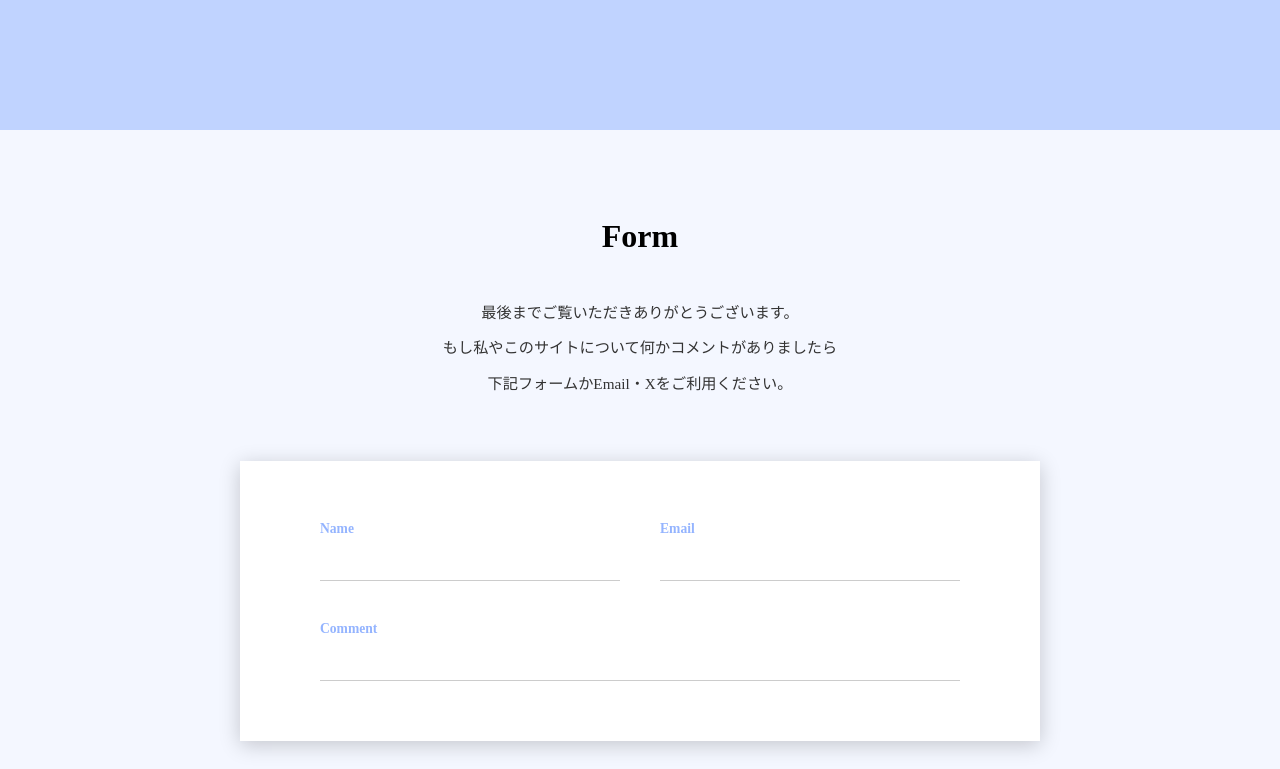
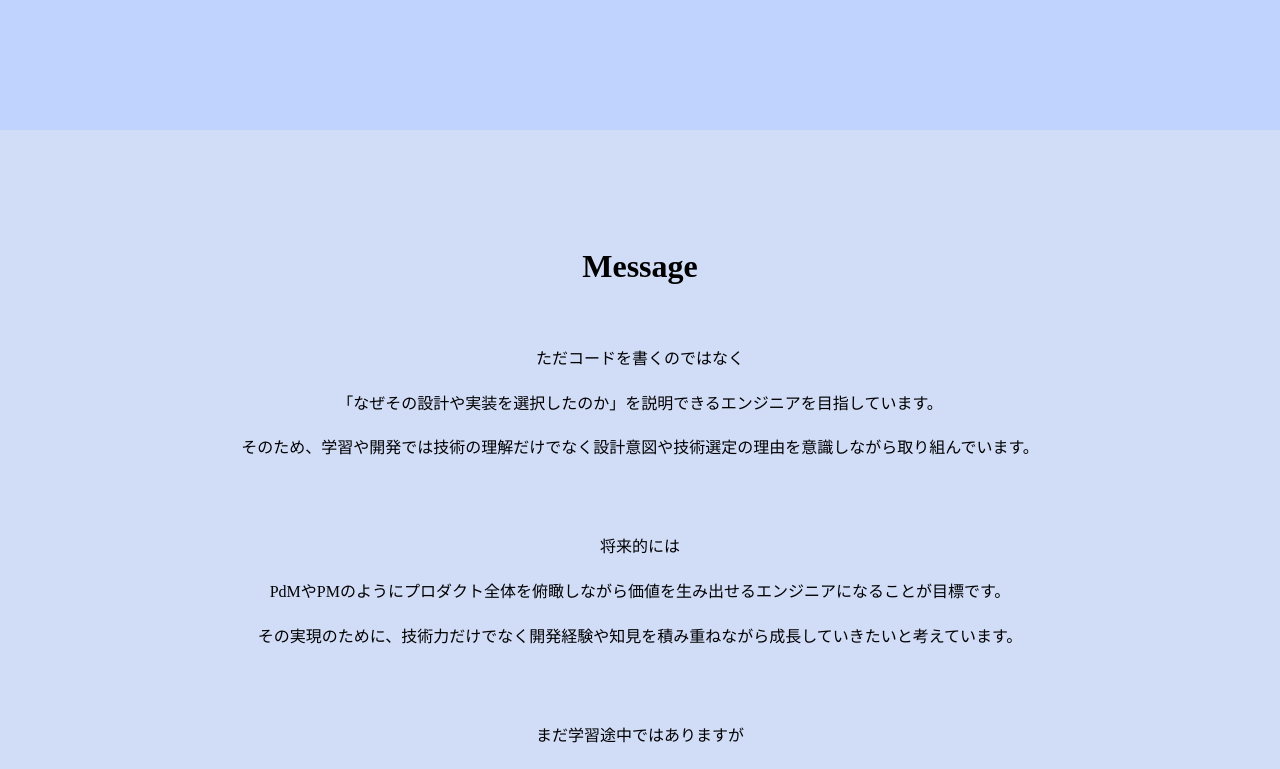
Before and after one commit to hsmt-T/portfolio, a React (Vite) app in the folder frontend/: page / in a window 1280 px wide. Shown: the part 5260-6029 px from the top of the page. Built offline with nearby package versions, Linux system fonts and the light colour scheme.

Commit message:
Messageセクションを追加し、スタイルを定義

```diff
--- a/frontend/src/App.tsx
+++ b/frontend/src/App.tsx
@@ -2,6 +2,7 @@ import './App.css'
 import Footer from "./components/layout/Footer/Footer"
 import Header from "./components/layout/Header/Header"
 import Form from './components/sections/Form'
+import Message from './components/sections/Message'
 import Portfolio from './components/sections/Portfolio'
 import Profile from './components/sections/Profile'
 import Skills from './components/sections/Skills'
@@ -17,6 +18,7 @@ function App() {
       <Portfolio/>
       <Works/>
       <Skills/>
+      <Message/>
       <Form/>
       <Footer/>
     </>
--- /dev/null
+++ b/frontend/src/components/sections/Message/Message.css
@@ -0,0 +1,24 @@
+.message {
+    background-color: #d1dcf7;
+    min-height: 100vh; /* ← heightよりこっちが安全 */
+    display: flex;
+    flex-direction: column;
+    justify-content: center;
+    align-items: center;
+    padding: 40px 50px;
+}
+
+.message-inner {
+    margin-top: 60px;
+    max-width: 800px;
+}
+
+.message-inner p {
+    text-align: center;
+    line-height: 1.8;
+    margin-bottom: 16px;
+}
+
+.spacer {
+    margin-top: 70px;   /* セクション区切り */
+}
--- /dev/null
+++ b/frontend/src/components/sections/Message/index.tsx
@@ -0,0 +1,24 @@
+import SectionTitle from "../../ui/SectionTitle/SectionTitle"
+import "./Message.css"
+
+const Message = () => {
+    return (
+        <section className="message">
+            <SectionTitle title="Message" />
+            <div className="message-inner">
+                <p>ただコードを書くのではなく</p>
+                <p>「なぜその設計や実装を選択したのか」を説明できるエンジニアを目指しています。</p>
+                <p>そのため、学習や開発では技術の理解だけでなく設計意図や技術選定の理由を意識しながら取り組んでいます。</p>
+
+                <p className="spacer">将来的には</p>
+                <p>PdMやPMのようにプロダクト全体を俯瞰しながら価値を生み出せるエンジニアになることが目標です。</p>
+                <p>その実現のために、技術力だけでなく開発経験や知見を積み重ねながら成長していきたいと考えています。</p>
+
+                <p className="spacer">まだ学習途中ではありますが</p>
+                <p>開発を通して継続的に成長し、価値を提供できるエンジニアを目指していきます。</p>
+            </div>
+        </section>
+    )
+}
+
+export default Message
```
Also changed, not shown: frontend/src/components/sections/Message..tsx (deleted).
